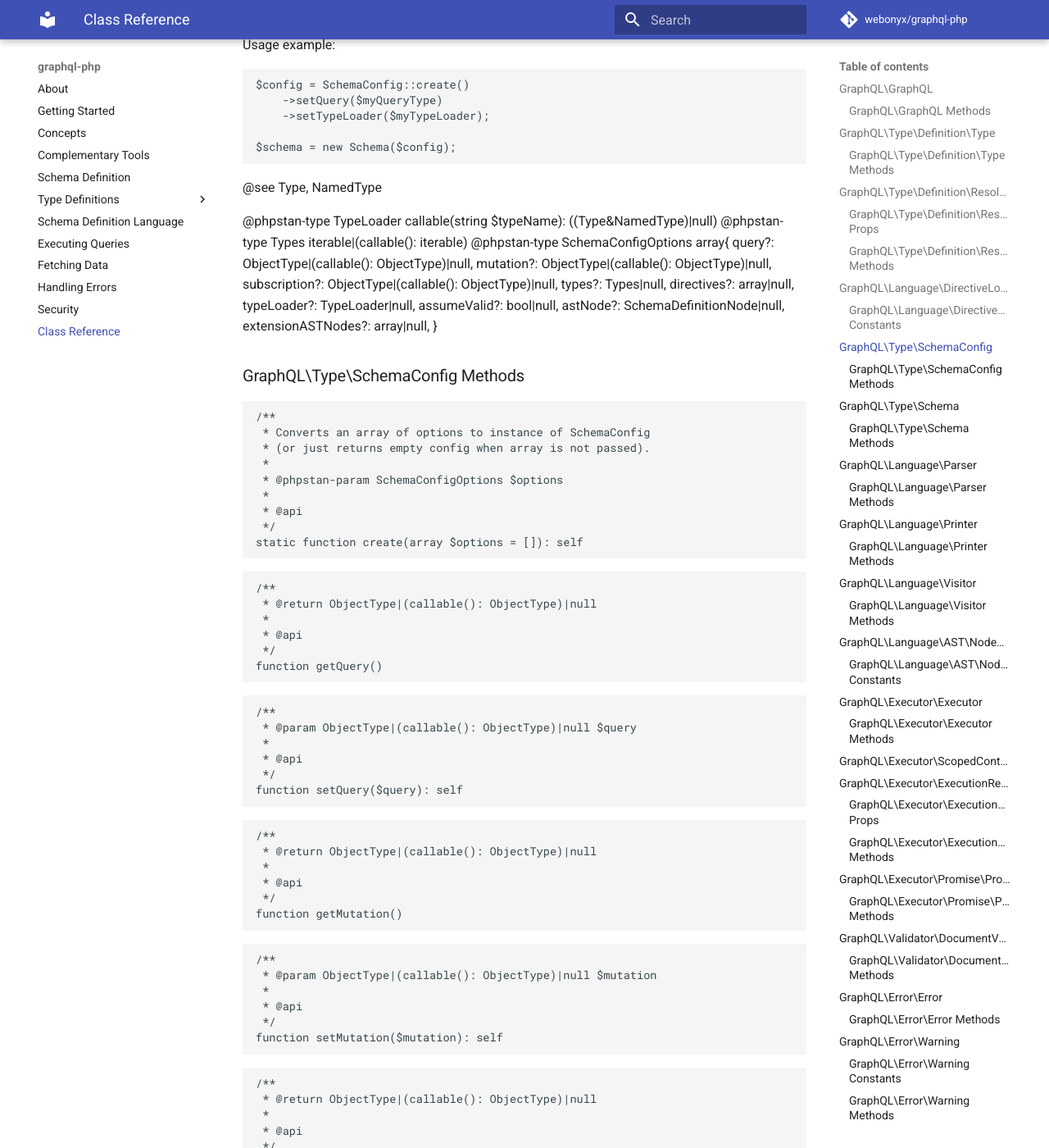
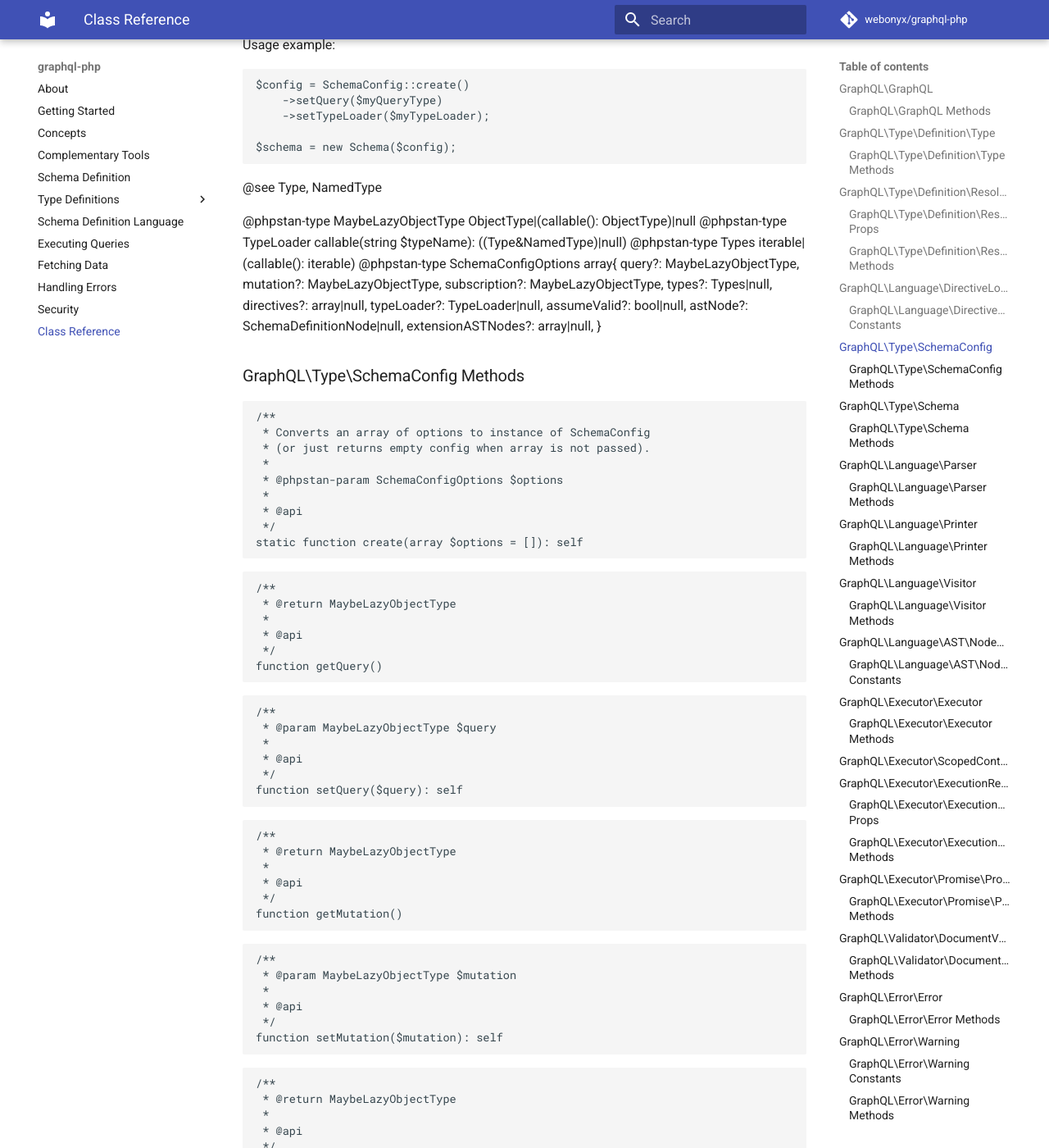
Before and after one commit to webonyx/graphql-php, an MkDocs documentation site: the page built from docs/class-reference.md, in a window 1280 px wide and 1400 px high, scrolled down 9966 px. Shown: the whole window at 82% size. Built offline with MkDocs 1.6.1 and Material for MkDocs 9.7.7, drawn with Linux system fonts in a browser that asks for light colours; comment, search, counter and statistics services are not loaded; some of the changed text lies outside the part shown.

Commit message:
Prettify docs

````diff
--- a/docs/class-reference.md
+++ b/docs/class-reference.md
@@ -535,12 +535,13 @@ Usage example:
 
 @see Type, NamedType
 
+@phpstan-type MaybeLazyObjectType ObjectType|(callable(): ObjectType)|null
 @phpstan-type TypeLoader callable(string $typeName): ((Type&NamedType)|null)
 @phpstan-type Types iterable<Type&NamedType>|(callable(): iterable<Type&NamedType>)
 @phpstan-type SchemaConfigOptions array{
-query?: ObjectType|(callable(): ObjectType)|null,
-mutation?: ObjectType|(callable(): ObjectType)|null,
-subscription?: ObjectType|(callable(): ObjectType)|null,
+query?: MaybeLazyObjectType,
+mutation?: MaybeLazyObjectType,
+subscription?: MaybeLazyObjectType,
 types?: Types|null,
 directives?: array<Directive>|null,
 typeLoader?: TypeLoader|null,
@@ -565,7 +566,7 @@ static function create(array $options = []): self
 
 ```php
 /**
- * @return ObjectType|(callable(): ObjectType)|null
+ * @return MaybeLazyObjectType
  *
  * @api
  */
@@ -574,7 +575,7 @@ function getQuery()
 
 ```php
 /**
- * @param ObjectType|(callable(): ObjectType)|null $query
+ * @param MaybeLazyObjectType $query
  *
  * @api
  */
@@ -583,7 +584,7 @@ function setQuery($query): self
 
 ```php
 /**
- * @return ObjectType|(callable(): ObjectType)|null
+ * @return MaybeLazyObjectType
  *
  * @api
  */
@@ -592,7 +593,7 @@ function getMutation()
 
 ```php
 /**
- * @param ObjectType|(callable(): ObjectType)|null $mutation
+ * @param MaybeLazyObjectType $mutation
  *
  * @api
  */
@@ -601,7 +602,7 @@ function setMutation($mutation): self
 
 ```php
 /**
- * @return ObjectType|(callable(): ObjectType)|null
+ * @return MaybeLazyObjectType
  *
  * @api
  */
@@ -610,7 +611,7 @@ function getSubscription()
 
 ```php
 /**
- * @param ObjectType|(callable(): ObjectType)|null $subscription
+ * @param MaybeLazyObjectType $subscription
  *
  * @api
  */
````
